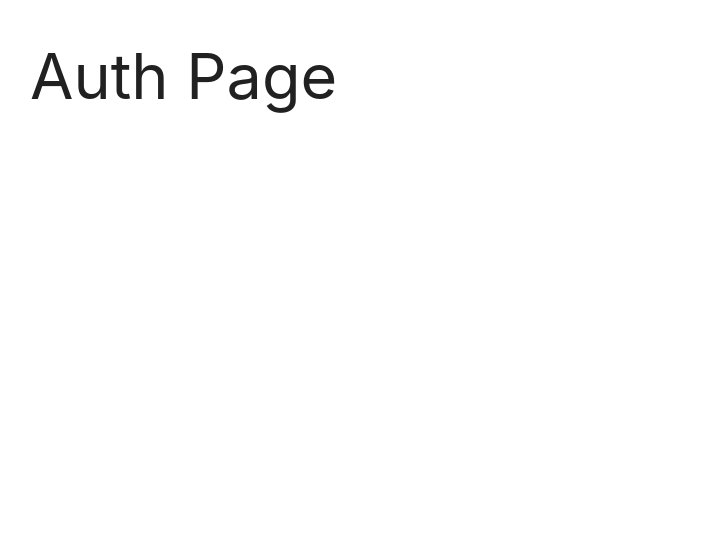
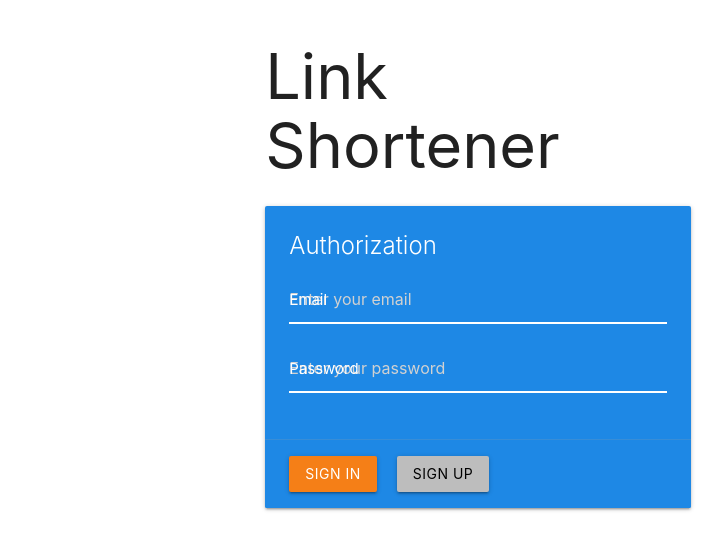
Before and after one commit to green1971weekend/Link-shortener, a React (Create React App) app in the folder client/: page / in a window 1280 px wide. Shown: the top 550 px of the page, without its empty margins (162-886 px from the left). Built offline with nearby package versions, Linux system fonts and the light colour scheme.

Commit message:
feat: authPage implemented with materializecss

```diff
--- a/client/src/components/AuthPage.jsx
+++ /dev/null
@@ -1,9 +0,0 @@
-import React from "react";
-
-export const AuthPage = () => {
-    return(
-        <div>
-            <h1>Auth Page</h1>
-        </div>
-    );
-}
--- /dev/null
+++ b/client/src/components/AuthPage/AuthPage.css
@@ -0,0 +1,3 @@
+.card-action button:nth-child(1n) {
+    margin-right: 20px;
+}
--- /dev/null
+++ b/client/src/components/AuthPage/AuthPage.jsx
@@ -0,0 +1,51 @@
+import React, { useState } from "react";
+import "./AuthPage.css";
+
+export const AuthPage = () => {
+
+    const [form, setForm] = useState({
+        email: "",
+        password: ""
+    });
+
+    const changeHandler = (event) => {
+        setForm({...form, [event.target.name]: event.target.value});
+    }
+
+    return(
+        <div className="row">
+            <div className="col s6 offset-s3">
+                <h1>Link Shortener</h1>
+                <div className="card blue darken-1">
+                    <div className="card-content white-text">
+                        <span className="card-title">Authorization</span>
+                        <div>
+                            <div className="input-field">
+                                <input placeholder="Enter your email"
+                                        id="email"
+                                        type="text"
+                                        name="email"
+                                        className="yellow-input"
+                                        onChange={changeHandler} />
+                                <label htmlFor="email">Email</label>
+                            </div>
+                            <div className="input-field">
+                                <input placeholder="Enter your password"
+                                        id="password"
+                                        type="password"
+                                        name="password"
+                                        className="yellow-input"
+                                        onChange={changeHandler} />
+                                <label htmlFor="password">Password</label>
+                            </div>
+                        </div>
+                    </div>
+                    <div className="card-action">
+                        <button className="btn yellow darken-4">Sign In</button>
+                        <button className="btn grey lighten-1 black-text">Sign Up</button>
+                    </div>
+                </div>
+            </div>
+        </div>
+    );
+}
--- a/client/src/index.css
+++ b/client/src/index.css
@@ -1 +1,18 @@
 @import "~materialize-css/dist/css/materialize.min.css";
+
+input.yellow-input {
+    border-bottom: 1px solid #fff!important;
+    box-shadow: 0 1px 0 0 #fff!important;
+}
+
+input.yellow-input + label {
+    color: #ffffff!important;
+}
+input.yellow-input:focus + label {
+    color: #ffeb3b!important;
+}
+
+input.yellow-input:focus {
+    border-bottom: 1px solid #ffeb3b!important;
+    box-shadow: 0 1px 0 0 #ffeb3b!important;
+}
--- a/client/src/routes.jsx
+++ b/client/src/routes.jsx
@@ -1,7 +1,7 @@
 import React from "react";
 import {Switch, Route, Redirect} from "react-router-dom";
 
-import {AuthPage} from "./components/AuthPage";
+import {AuthPage} from "./components/AuthPage/AuthPage";
 import {LinksPage} from "./components/LinksPage";
 import {CreatePage} from "./components/CreatePage";
 import {DetailPage} from "./components/DetailPage";
```
